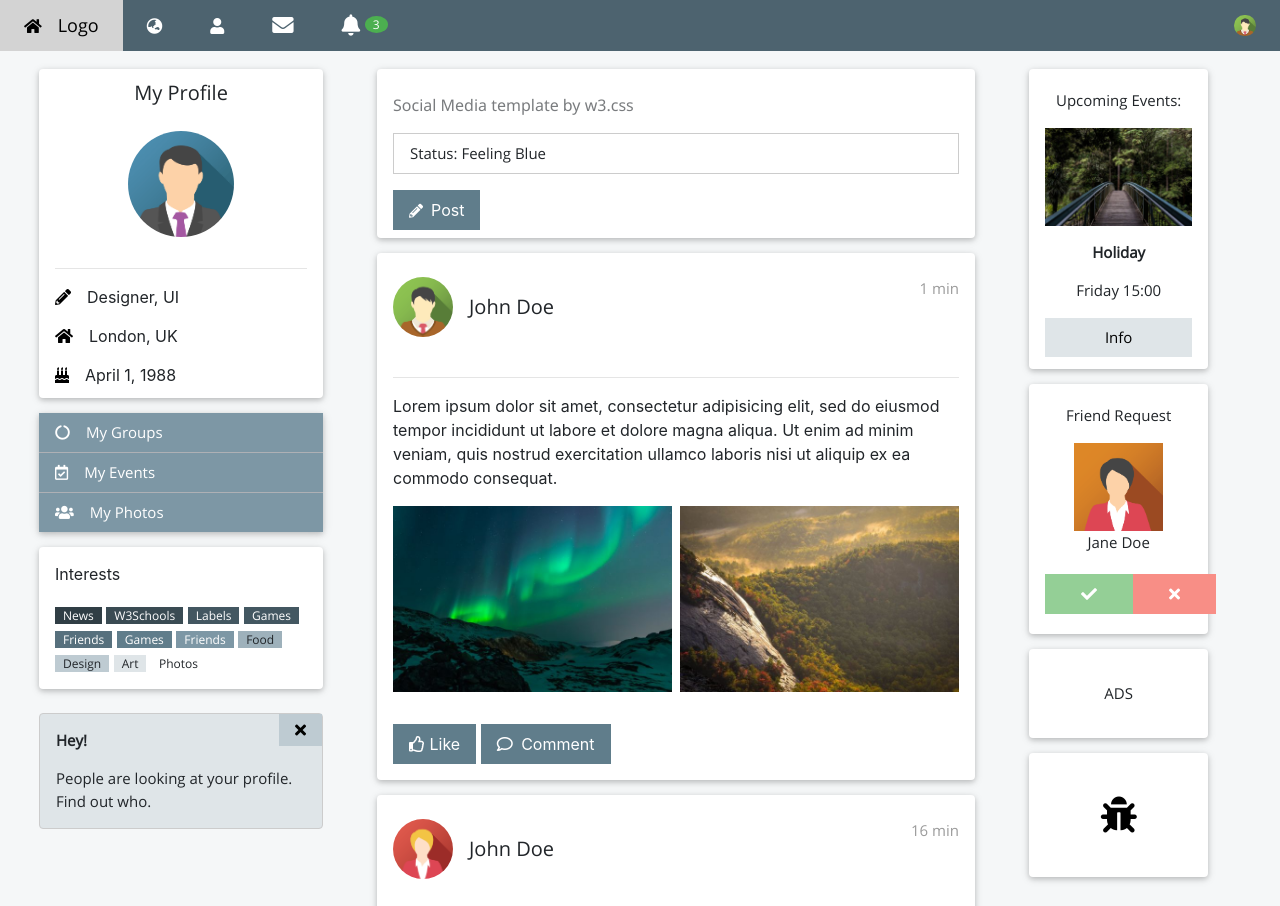
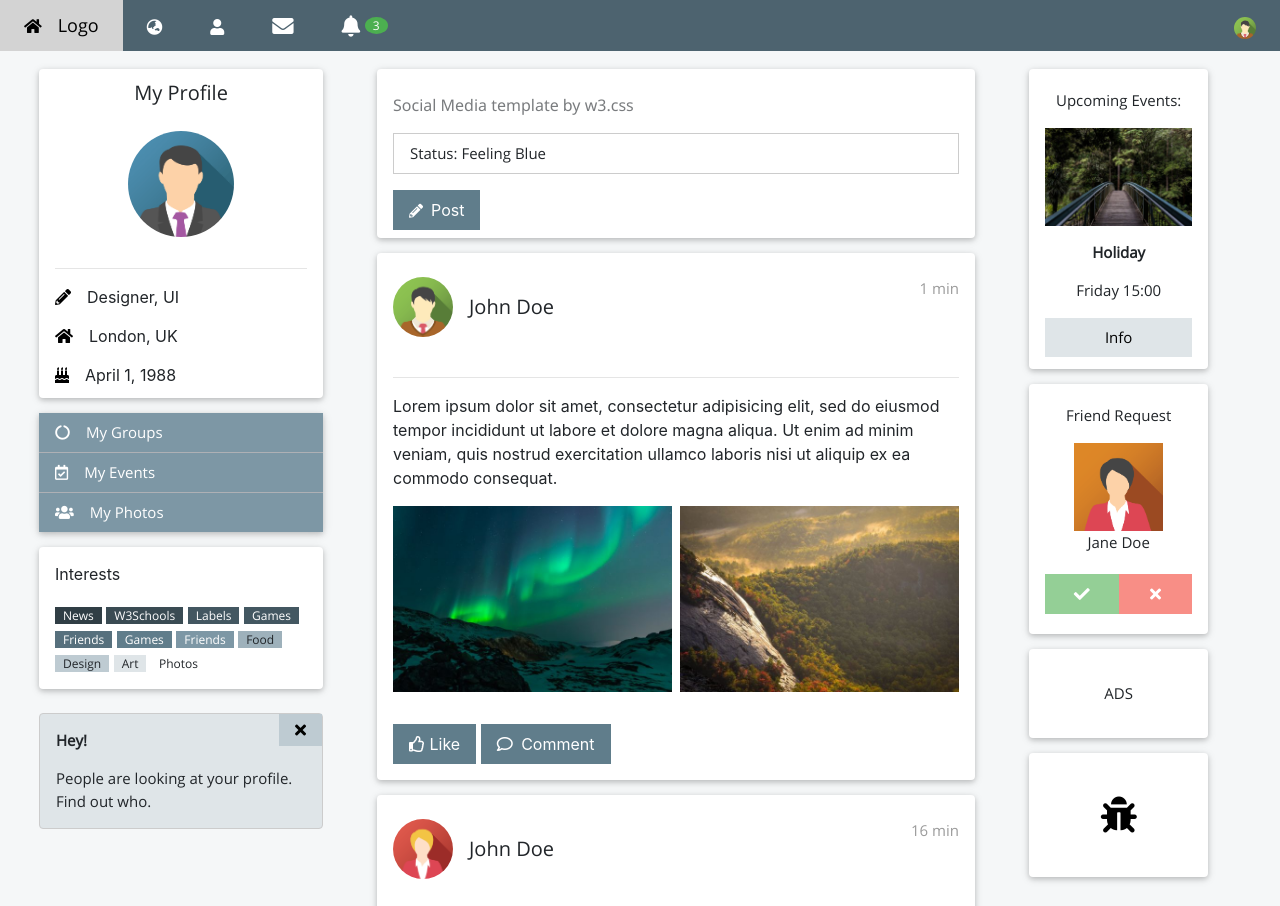
Before and after one commit to zahra-ove/makab_t12, a plain HTML site: page index.html in a window 1280 px wide. Shown: the top 906 px of the page. Drawn offline with Linux system fonts and the light colour scheme.

Commit message:
third column, second div bug related to buttons fixed

```diff
--- a/index.html
+++ b/index.html
@@ -19,18 +19,18 @@
         </a>
 
 
-        <div class="collapse navbar-collapse">
+        <div class="navbar-collapse collapse" >
           <ul class="navbar-nav mr-auto  align-items-center text-center">
-            <li class="nav-item mynavM ">
-              <a class="nav-link padding1224" href="#"><i class="fas fa-globe-asia"></i></a>
+            <li class="nav-item mynavM" style="padding-top:3px;">
+              <a class="nav-link padding1224" href="#" ><i class="fas fa-globe-asia"></i></a>
             </li>
-            <li class="nav-item mynavM ">
+            <li class="nav-item mynavM" style="padding-top:3px;">
               <a class="nav-link padding1224" href="#"><i class="fas fa-user"></i></a>
             </li>
-            <li class="nav-item mynavM ">
+            <li class="nav-item mynavM" style="padding-top:3px;">
               <a class="nav-link padding1224" href="#"><i class="fas fa-envelope fa-lg"></i></a>
             </li>
-            <li class="nav-item mynavFL ">
+            <li class="nav-item mynavFL" style="padding-top:3px;">
               <a class="nav-link padding1224 mx-auto" href="#">
                   <i class="fas fa-bell fa-lg"></i>
                   <span class="bg-green rounded-circle size12 padding08 text-white  p-0 align-text-top openSans1218">3</span>
@@ -38,7 +38,7 @@
             </li>
           </ul>
 
-          <div class="mynavM">
+          <div class="mynavM" style="padding-top:5px;">
             <img src="./assets/images/avatar2.png" alt=""  class="rounded-circle avatar">
           </div>
         </div>
@@ -205,9 +205,14 @@
               <p class="openSans1523 my-3">Friend Request</p>
               <div class="mx-auto my" style="width:60%;"><img src="./assets/images/avatar5.png" alt="" style="width:100%;"></div>
               <p class="mb-1 openSans1523">Jane Doe</p>
-              <div class="btn-group mx-auto">
-                <button class="bg-lightGreen noneOutlineBorder py-2 my-3 sec2"  style="padding-left:36px; padding-right:36px;"><i class="fas fa-check wicon" ></i></button>
-                <button class="bg-lightRed   noneOutlineBorder py-2 my-3 sec2"  style="padding-left:36px; padding-right:36px;"><i class="fas fa-times wicon" ></i></button>
+              <!-- <div class="btn-group mx-auto">
+                <button class="bg-lightGreen noneOutlineBorder py-2 my-3 sec2 px-3" ><i class="fas fa-check wicon" ></i></button>
+                <button class="bg-lightRed   noneOutlineBorder py-2 my-3 sec2 px-3" ><i class="fas fa-times wicon" ></i></button>
+              </div> -->
+
+              <div class="row justify-content-center mx-sm-0 mx-2">
+                <button class="bg-lightGreen noneOutlineBorder py-2 my-3 sec2 col-sm-6 col-12"><i class="fas fa-check wicon" ></i></button>
+                <button class="bg-lightRed   noneOutlineBorder py-2 my-3 sec2 col-sm-6 col-12" ><i class="fas fa-times wicon" ></i></button>
               </div>
             </div>
 
```
